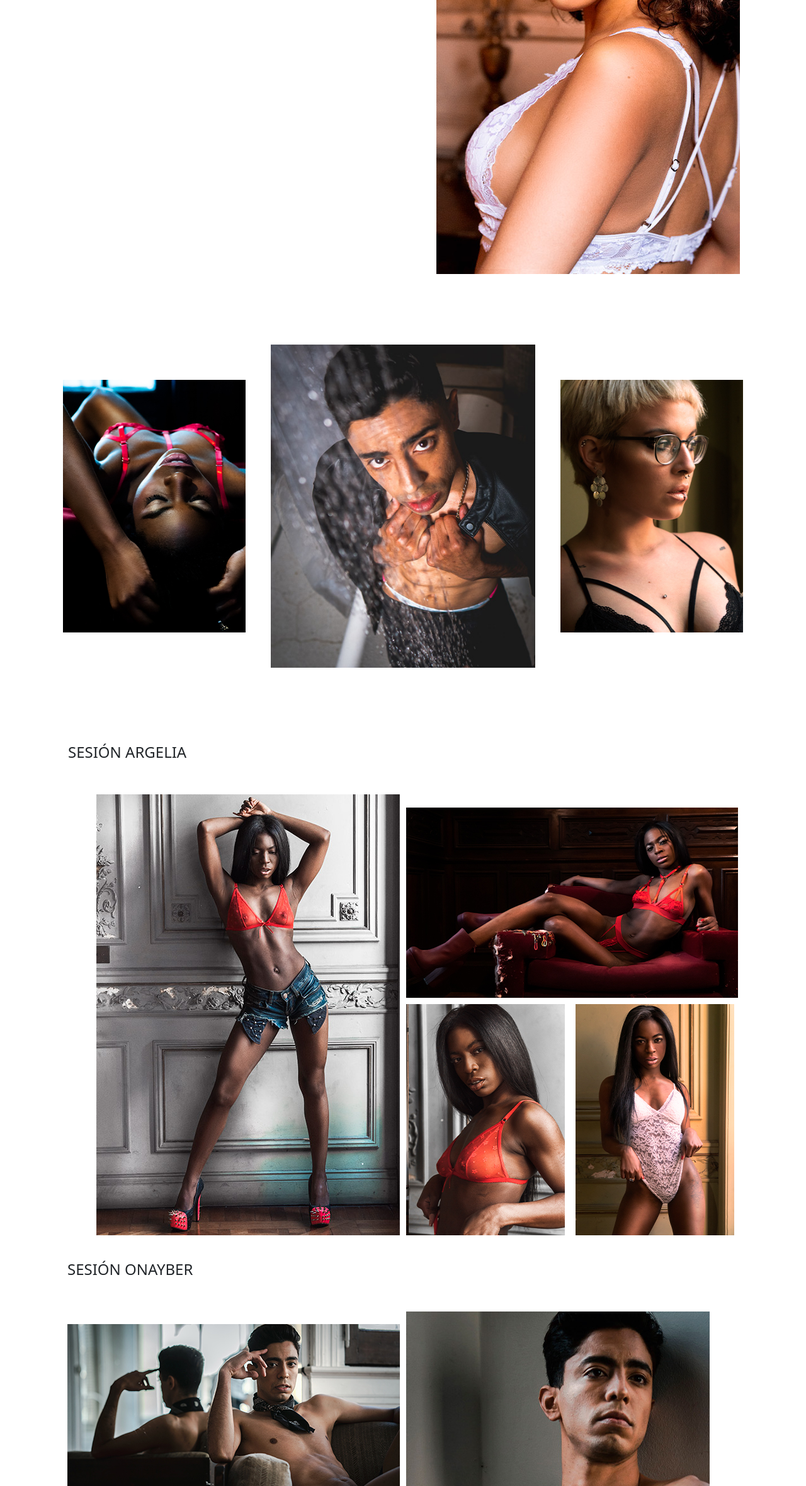
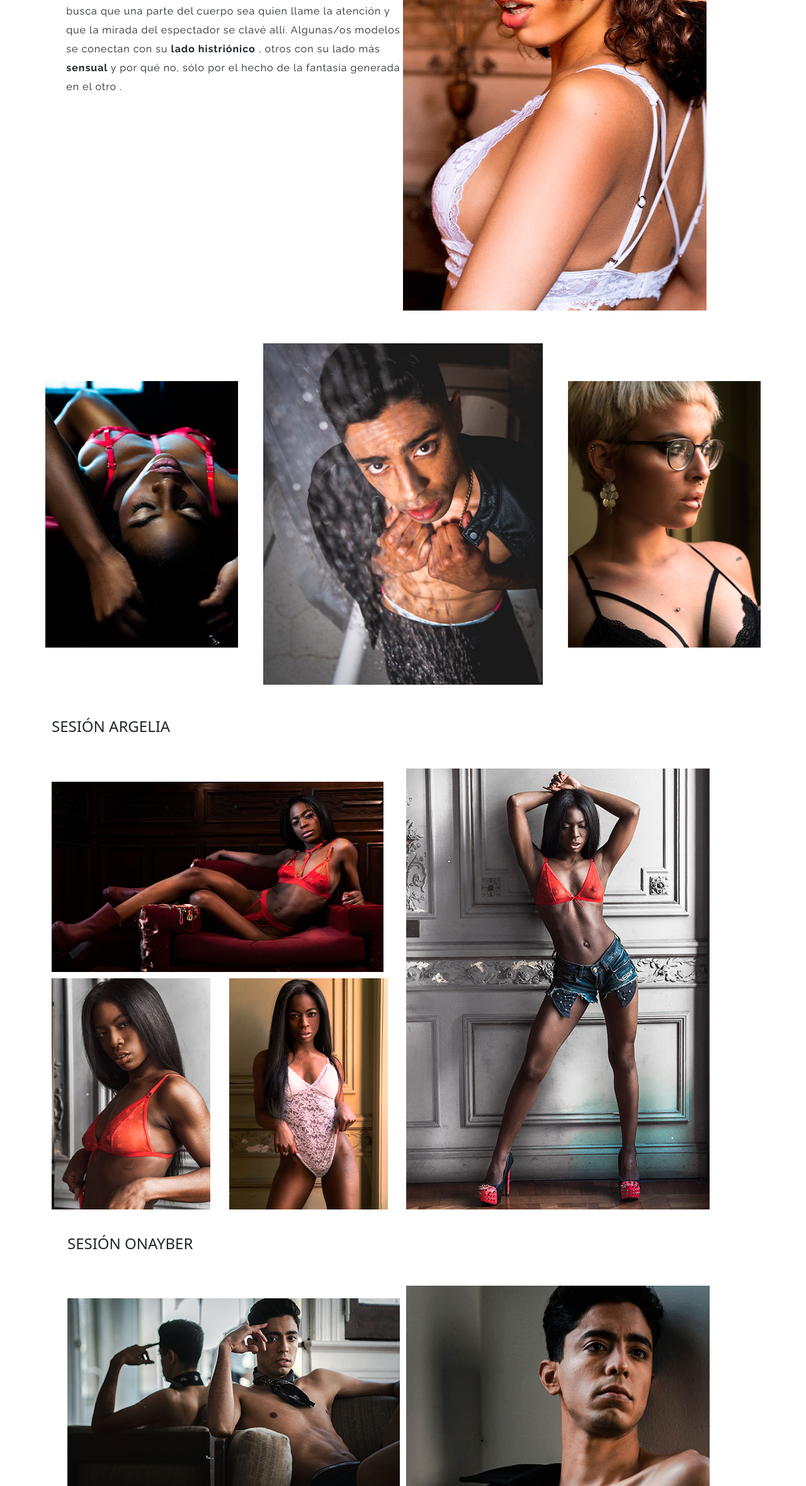
Before and after one commit to andreansalas/AndreAnsalasPh, a website: page proyect1/boudoir.html in a window 1280 px wide. Shown: the part 441-2800 px from the top of the page at 63% size. Drawn offline with nearby package versions, Linux system fonts and the light colour scheme; a web font is replaced by a local one.

Commit message:
responsive version 2.0

```diff
--- a/parciales/_boudoir.scss
+++ b/parciales/_boudoir.scss
@@ -27,7 +27,9 @@
     display: flex;
 place-items: center;
 justify-content: center;
-margin: 80px
+@media screen and (max-width: 768px) {
+    display: none;
+}
 }
 
 .galeria_editorial_boudoir{
@@ -35,34 +37,16 @@ margin: 80px
     grid-template-columns: 1fr 1fr 1fr 1fr;
     grid-template-rows: 1fr 1fr;
     gap: 10px;
-    .imgbo1{
-        grid-column: 1/span 2;
-        grid-row: 1/span 2 ;
-        justify-self: flex-end;
-        align-self: flex-end;
-    }
-
-    .imgbo2 {
-        grid-column: 3/span 2;
-        grid-row: 1/span 1 ;
-        align-self: flex-end;
-    }
-
-    .imgbo3{
-        grid-column: 3/span 1;
-        grid-row: 2/span 1;
-    }
-
-    .imgbo4{
-        grid-column: 4/span 1;
-        grid-row: 2/span 1 ;
-    }
 
     .imgbo1_1{
         grid-column: 3/span 2;
         grid-row: 1/span 2 ;
         justify-self: flex-start;
         align-self: flex-end;
+        @media screen and (max-width: 768px) {
+            display: none;
+
+        }
     }
 
     .imgbo2_2 {
--- a/proyect1/boudoir.html
+++ b/proyect1/boudoir.html
@@ -65,20 +65,23 @@
     </header>
 
     <main>
-      <div class="intro_editorial contenedor">
-      <div class="texto_ed">
-        <h2 id="boudoir">FOTOGRAFÍA BOUDOIR</h2>
-        <article>
-         <h3>¿Qué es?</h3>
-         <p>Es un estilo de fotografía que busca hacer retratos de mujeres donde la sensualidad y la belleza son los principales protagonistas. Algunas/os modelos se conectan con su lado histriónico, otras con su lado más sensual.</p>
-        </article>
+    <section class="container">
+      <div class="intro_editorial row">
+        <div class="texto_ed p-0 col-12 col-lg-6 col-md-12">
+          <h2 class="fs-3">FOTOGRAFÍA BOUDOIR</h2>
+          <h3 class="fs-1">¿Qué es?</h3>
+          <p>Es un estilo de fotografía que busca hacer retratos donde <strong> la sensualidad y la belleza son los principales protagonistas</strong>. Se busca que una parte del cuerpo sea quien llame la atención y que la mirada del espectador se clavé allí. Algunas/os modelos se conectan con su <strong>lado histriónico</strong> , otros con su lado más <strong> sensual </strong> y por qué no, sólo por el hecho de la <strong></strong> fantasía generada en el otro </strong> .</p>
+        </div>
+        <div class="p-0 col-12 col-lg-6 col-md-12">
+          <img
+            src="../Multimedia/Fotos Boudoir/Portada boudoir.jpg"
+            alt="Editorial Portada"
+          />
+        </div>
       </div>
-      <div>
-        <img src="../Multimedia/Fotos Boudoir/Portada boudoir.jpg" alt="portada_boudoir">
-      </div>
-    </div>
+    </section>
 
-        <div class="galeria_boudoir">
+        <div class="section_portada galeria_boudoir contenedor">
           <section>
             <a href="#argelia">
               <div class="image">
@@ -112,27 +115,27 @@
         </div>
       </section>
 
-        <section>
-          <div>
+        <section class="container">
+          <div class="row">
             <h4 class="galeria" id="argelia">SESIÓN ARGELIA</h4>
             <div class="galeria_editorial_boudoir">
               <img
-                class="imgbo1"
+                class="imgbo1_1"
                 src="../Multimedia/Fotos Boudoir/Argelia/Foto grande.jpg"
                 alt="Boudoirargelia_grande"
               />
               <img
-                class="imgbo2"
+                class="imgbo2_2"
                 src="../Multimedia/Fotos Boudoir/Argelia/Apaisada.jpg"
                 alt="Boudoirargelia_apaisada"
               />
               <img
-                class="imgbo3"
+                class="imgbo3_3"
                 src="../Multimedia/Fotos Boudoir/Argelia/Vertical chica.jpg"
                 alt="Boudoirargelia_chica1"
               />
               <img
-                class="imgbo4"
+                class="imgbo4_4"
                 src="../Multimedia/Fotos Boudoir/Argelia/Vertical chica2.jpg"
                 alt="Boudoirargelia_chica2"
               />
@@ -172,22 +175,22 @@
             <h4 class="galeria" id="melina">SESIÓN MELINA</h4>
             <div class="galeria_editorial_boudoir">
               <img
-                class="imgbo1"
+                class="imgbo1_1"
                 src="../Multimedia/Fotos Boudoir/Meli/Foto grande.jpg"
                 alt="Boudoirmelina_grande"
               />
               <img
-                class="imgbo2"
+                class="imgbo2_2"
                 src="../Multimedia/Fotos Boudoir/Meli/Apaisada.jpg"
                 alt="Boudoirmelina_apaisada"
               />
               <img
-                class="imgbo3"
+                class="imgbo3_3"
                 src="../Multimedia/Fotos Boudoir/Meli/Vertical chica.jpg"
                 alt="Boudoirmelina_chica1"
               />
               <img
-                class="imgbo4"
+                class="imgbo4_4"
                 src="../Multimedia/Fotos Boudoir/Meli/Vertical chica2.jpg"
                 alt="Boudoirmelina_chica2"
               />
@@ -200,7 +203,8 @@
     </main>
 
 
-    <footer class=" row py-3 my-4 fs-5  ">
+    <footer class=" container-fluid">
+      <div class=" row py-3 my-4 fs-5">
       <ul class="col-12 nav justify-content-center pb-3 mb-3">
         <li class="nav-item"><a href="../index.html" class="nav-link px-2 text-white ">Home</a></li>
         <li class="nav-item"><a href="#" class="nav-link px-2 text-white ">Editorial</a></li>
@@ -214,6 +218,7 @@
       <p class=" logo fs-6">by Andrea Ansalas</p>
       <li class="instagram nav-item"><a href="https://www.instagram.com/andreansalasph" >Instagram</a></li>
     </div>
+    </div>
     </footer>
 
 
```
Also changed, not shown: proyect1/beauty.html (+2 -2 lines), proyect1/editorial.html (+2 -2 lines), main.css, 1 other file.
